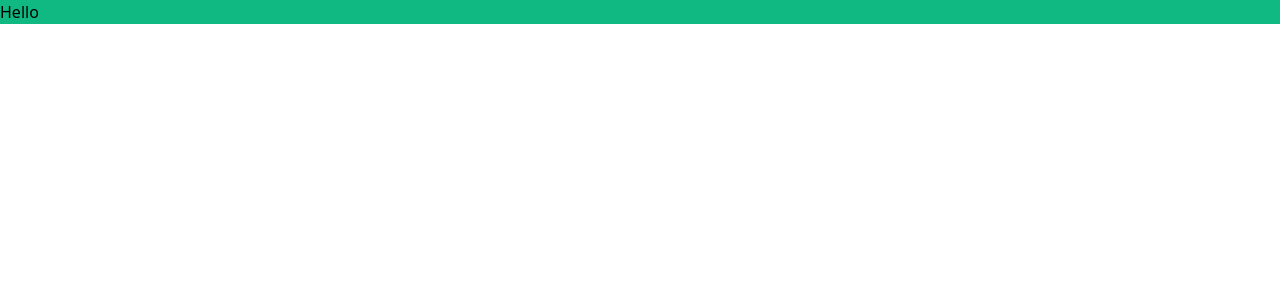
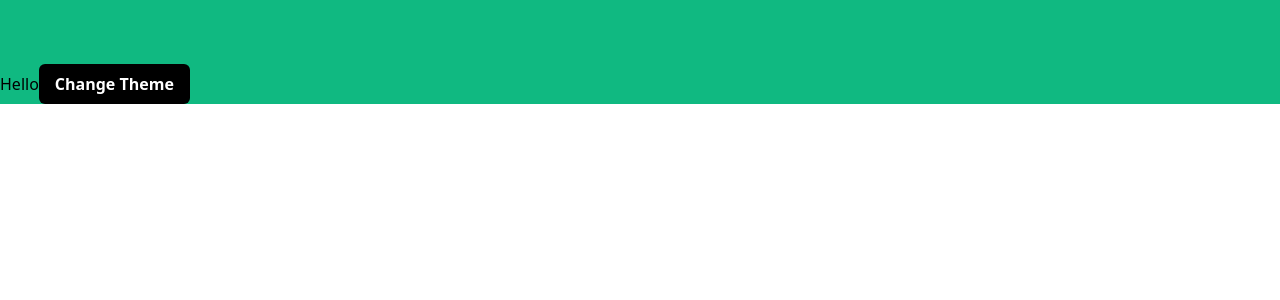
Before and after one commit to mariusflorescu/next-blog-tw, a Next.js app: page / in a window 1280 px wide. Shown: the top 300 px of the page. Built offline with nearby package versions, Linux system fonts and the light colour scheme.

Commit message:
Added dark theme

```diff
--- a/package.json
+++ b/package.json
@@ -10,6 +10,7 @@
   },
   "dependencies": {
     "next": "11.1.2",
+    "next-themes": "^0.0.15",
     "react": "17.0.2",
     "react-dom": "17.0.2"
   },
--- a/pages/_app.tsx
+++ b/pages/_app.tsx
@@ -1,7 +1,12 @@
+import type { AppProps } from 'next/app'
+import { ThemeProvider } from "next-themes"
 import '../styles/globals.css'
-import type { AppProps } from 'next/app'
 
 function MyApp({ Component, pageProps }: AppProps) {
-  return <Component {...pageProps} />
+  return (
+      <ThemeProvider forcedTheme={Component.theme || undefined} attribute="class">
+        <Component {...pageProps} />
+      </ThemeProvider>
+  )
 }
 export default MyApp
--- a/pages/index.tsx
+++ b/pages/index.tsx
@@ -1,8 +1,20 @@
 import type { NextPage } from 'next'
+import { useTheme } from 'next-themes'
 
 const Home: NextPage = () => {
+  const {theme, setTheme} = useTheme();
   return (
-    <div className='bg-green-500'>Hello</div>
+    <div className='bg-green-500'>
+      Hello
+      <button
+          className="mt-16 px-4 py-2 text-white dark:text-black bg-black dark:bg-white font-semibold rounded-md"
+          onClick={() => {
+            setTheme(theme === 'light' ? 'dark' : 'light')
+          }}
+      >
+        Change Theme
+      </button>
+    </div>
   )
 }
 
--- a/tailwind.config.js
+++ b/tailwind.config.js
@@ -4,7 +4,7 @@
       './components/**/*.{js,ts,jsx,tsx}',
       './pages/**/*.{js,ts,jsx,tsx}'
   ],
-  darkMode: false,
+  darkMode: 'class',
   theme: {
     extend: {},
   },
```
Also changed, not shown: public/vercel.svg (deleted), 1 other file (tests, documents, lock files or other folders).
